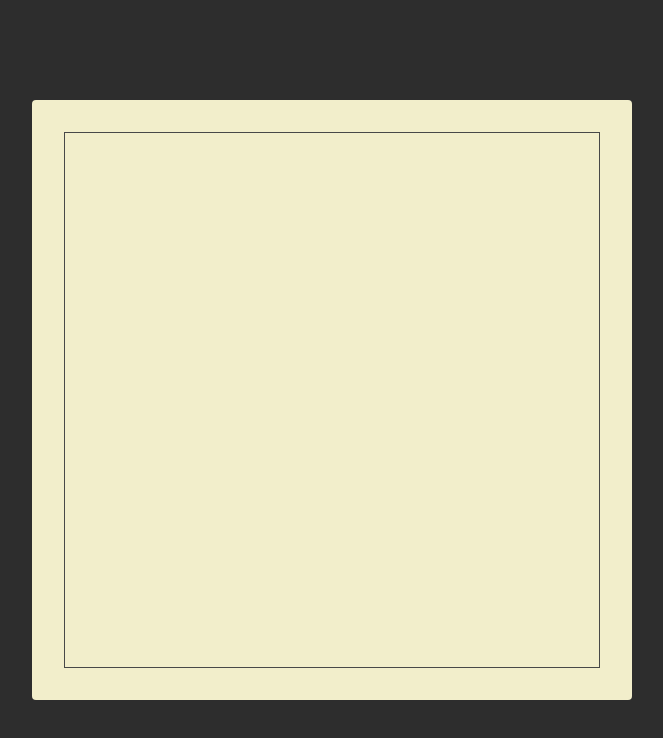
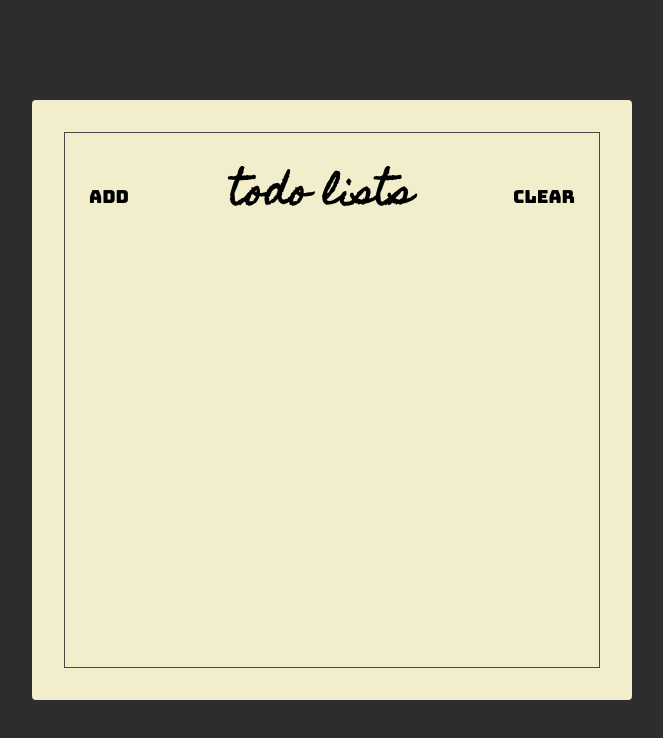
Before and after one commit to Sholahudin/react-course-starter, a website: page index.html in a window 1280 px wide. Shown: the whole page, without its empty margins (308-971 px from the left). Drawn offline with Linux system fonts and the light colour scheme.

Commit message:
menambahkan header-btn

```diff
--- a/index.html
+++ b/index.html
@@ -11,7 +11,10 @@
       href="https://fonts.googleapis.com/css2?family=Homemade+Apple&display=swap"
       rel="stylesheet"
     />
-    <link rel="preconnect" href="https://fonts.gstatic.com" />
+    <link
+      href="https://fonts.googleapis.com/css2?family=Bungee&family=Homemade+Apple&display=swap"
+      rel="stylesheet"
+    />
     <link
       href="https://fonts.googleapis.com/css2?family=Homemade+Apple&display=swap"
       rel="stylesheet"
@@ -19,7 +22,13 @@
   </head>
   <body>
     <div class="container">
-      <div class="frame"></div>
+      <div class="frame">
+        <div class="header">
+          <button class="header-btn">Add</button>
+          <h1 class="header-title">ToDo Lists</h1>
+          <button class="header-btn">Clear</button>
+        </div>
+      </div>
     </div>
   </body>
 </html>
--- a/styles.css
+++ b/styles.css
@@ -37,3 +37,26 @@ body {
   border: 1px solid #484848;
   height: 100%;
 }
+
+.header {
+  display: flex;
+}
+
+.header-title {
+  flex: 1;
+  text-align: center;
+  font-size: 3.6rem;
+  font-family: "Homemade Apple", sans-serif;
+  text-transform: lowercase;
+}
+
+.header-btn {
+  font-size: 1.8rem;
+  font-family: "Bungee", sans-serif;
+
+  padding: 24px;
+
+  background: unset;
+  border: unset;
+  outline: unset;
+}
```
